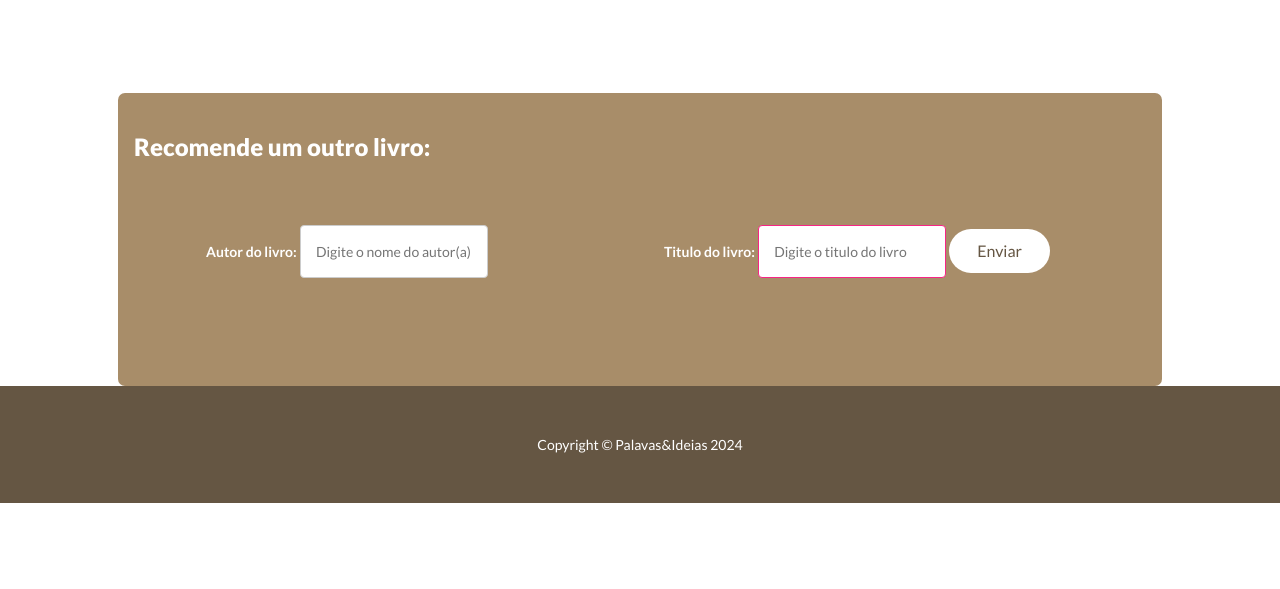
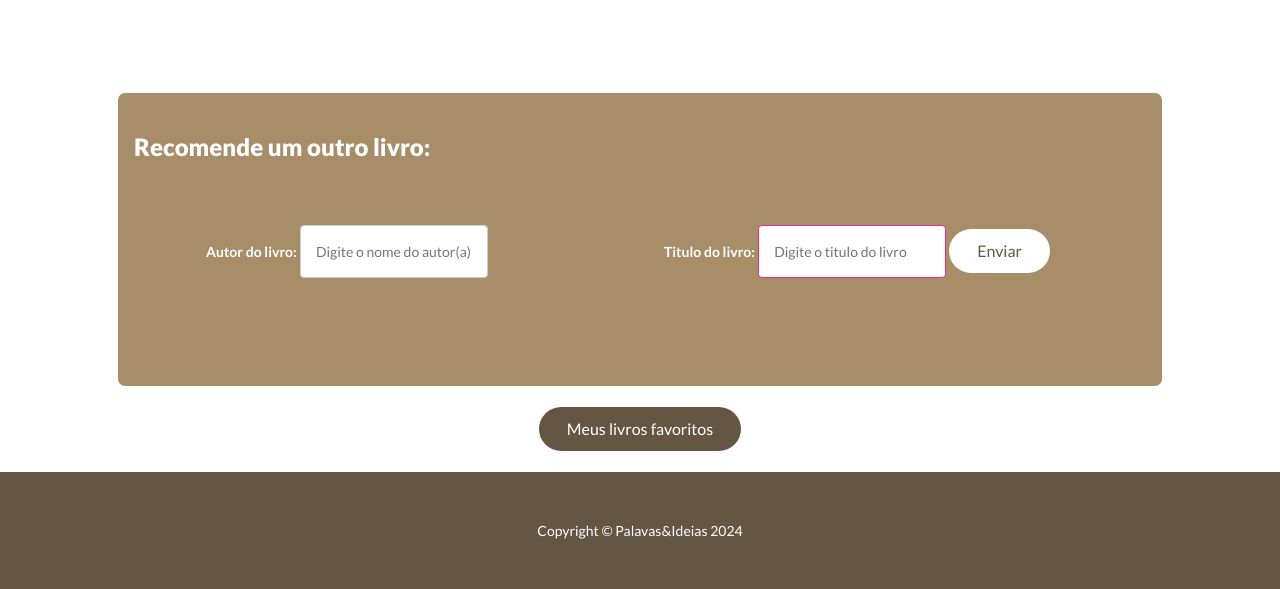
Before and after one commit to riverspaulo/Projeto_PSI, a Flask app: a page that uses templates/pages/recomend.html in a window 1280 px wide. Shown: the part 4688-5277 px from the top of the page. Before the commit the page ends 5191 px from the top, so only its background shows below. Run offline with Flask 3, Linux system fonts and the light colour scheme; some libraries are stand-ins or nearby versions.

Commit message:
Update recomend.html

```diff
--- a/templates/pages/recomend.html
+++ b/templates/pages/recomend.html
@@ -152,6 +152,9 @@
                 </div>
             </div>
         </form>
+        <form action="{{url_for('favoritos')}}" method="GET" class="form-favoritos">
+            <button class="button-favoritos">Meus livros favoritos</button>
+        </form>
     </div>
 </section>
 
```
